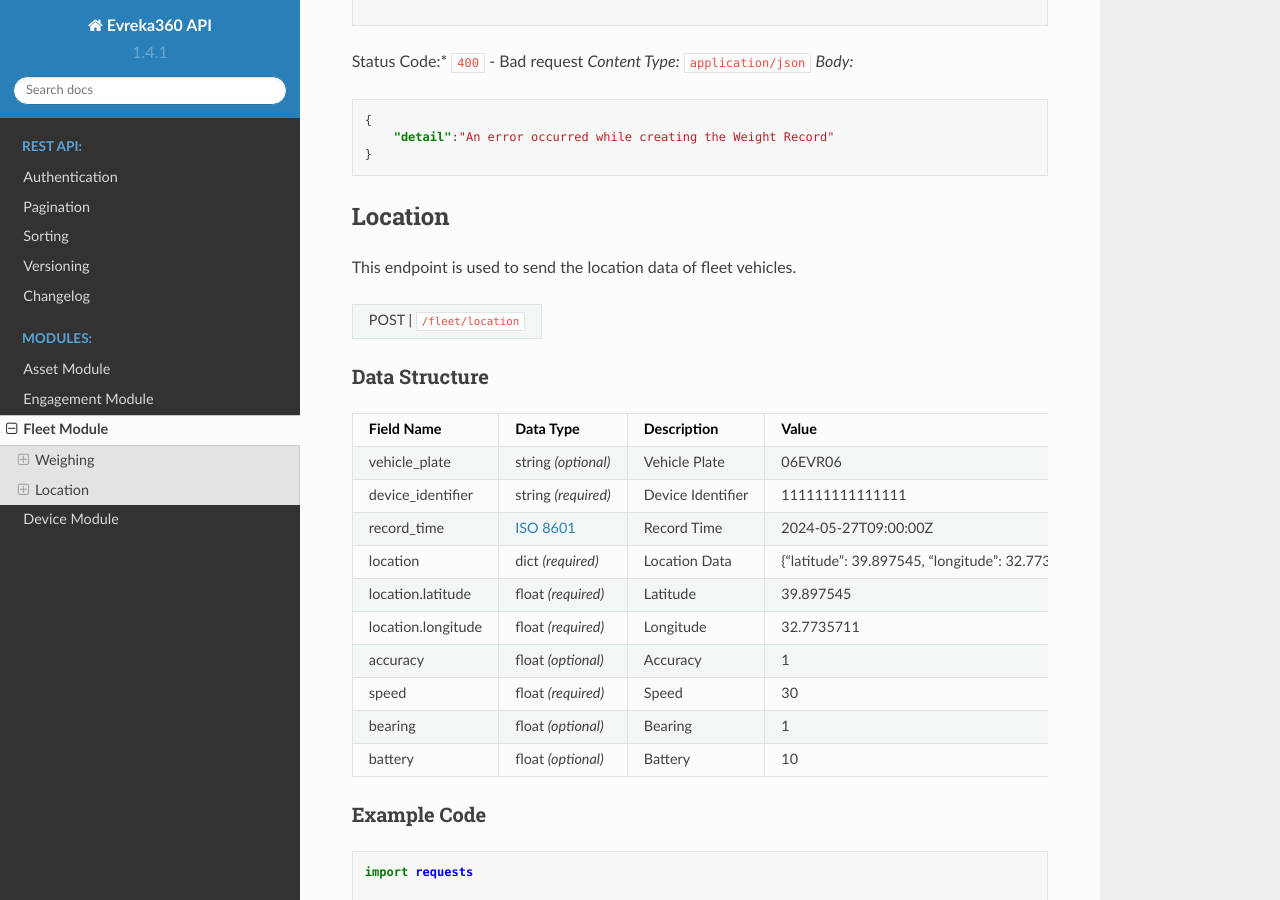
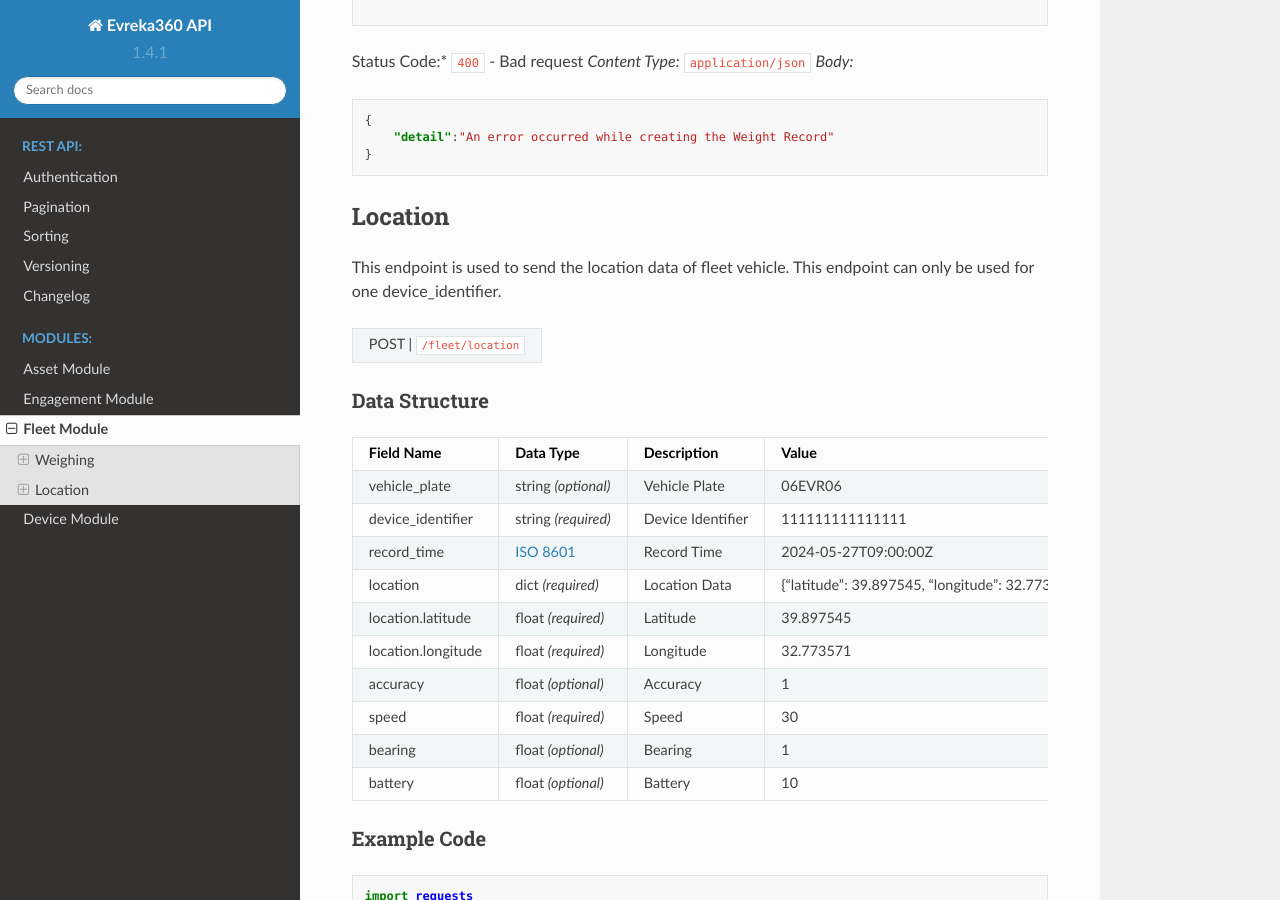
Before and after one commit to evrekadev/evreka-api-doc, a Sphinx documentation site: the page built from source/fleet/index.rst, in a window 1280 px wide and 900 px high, scrolled down 1549 px. Built offline with Sphinx 7.4.7 and the Read the Docs theme 2.0.0, drawn with Linux system fonts in a browser that asks for light colours; some of the changed text lies outside the part shown.

Commit message:
Refactor fleet/index.rst to update location data structure

```diff
--- a/source/fleet/index.rst
+++ b/source/fleet/index.rst
@@ -105,7 +105,7 @@ Status Code:* ``400`` - Bad request
 
 Location
 ----------------
-This endpoint is used to send the location data of fleet vehicles.
+This endpoint is used to send the location data of fleet vehicle. This endpoint can only be used for one device_identifier.
 
 .. table::
 
@@ -128,11 +128,11 @@ Data Structure
     +-------------------------+--------------------------------------------------------------+---------------------------------------------------+-------------------------------------------------------+
     | record_time             | `ISO 8601 <https://en.wikipedia.org/wiki/ISO_8601>`_         | Record Time                                       | 2024-05-27T09:00:00Z                                  |
     +-------------------------+--------------------------------------------------------------+---------------------------------------------------+-------------------------------------------------------+
-    | location                | dict *(required)*                                            | Location Data                                     | {"latitude": 39.897545, "longitude": 32.7735711}      |
+    | location                | dict *(required)*                                            | Location Data                                     | {"latitude": 39.897545, "longitude": 32.773571}       |
     +-------------------------+--------------------------------------------------------------+---------------------------------------------------+-------------------------------------------------------+
     | location.latitude       | float *(required)*                                           | Latitude                                          | 39.897545                                             |
     +-------------------------+--------------------------------------------------------------+---------------------------------------------------+-------------------------------------------------------+
-    | location.longitude      | float *(required)*                                           | Longitude                                         | 32.7735711                                            |
+    | location.longitude      | float *(required)*                                           | Longitude                                         | 32.773571                                             |
     +-------------------------+--------------------------------------------------------------+---------------------------------------------------+-------------------------------------------------------+
     | accuracy                | float *(optional)*                                           | Accuracy                                          | 1                                                     |
     +-------------------------+--------------------------------------------------------------+---------------------------------------------------+-------------------------------------------------------+
```
Also changed, not shown: other parts of source/fleet/index.rst (+1 -1 lines).
